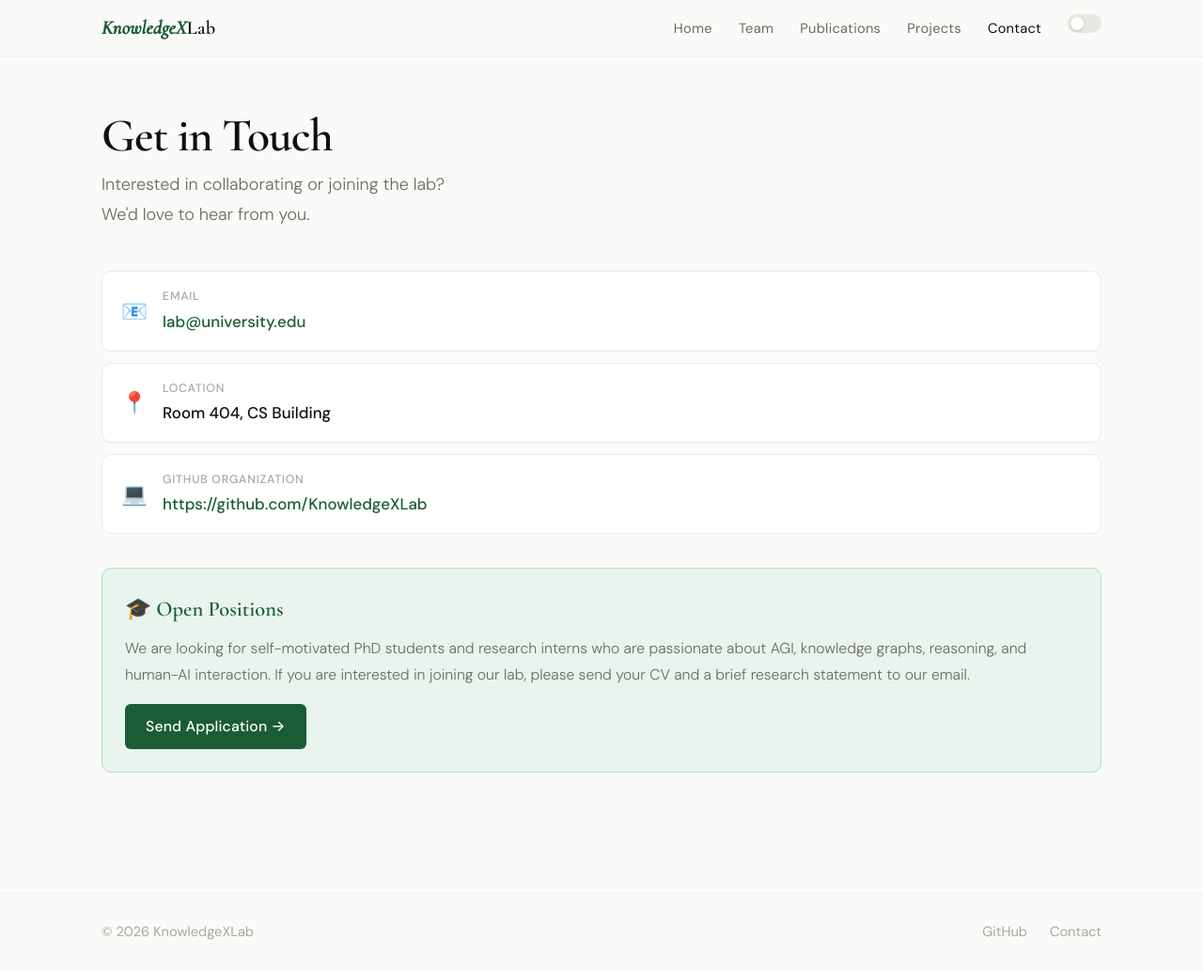
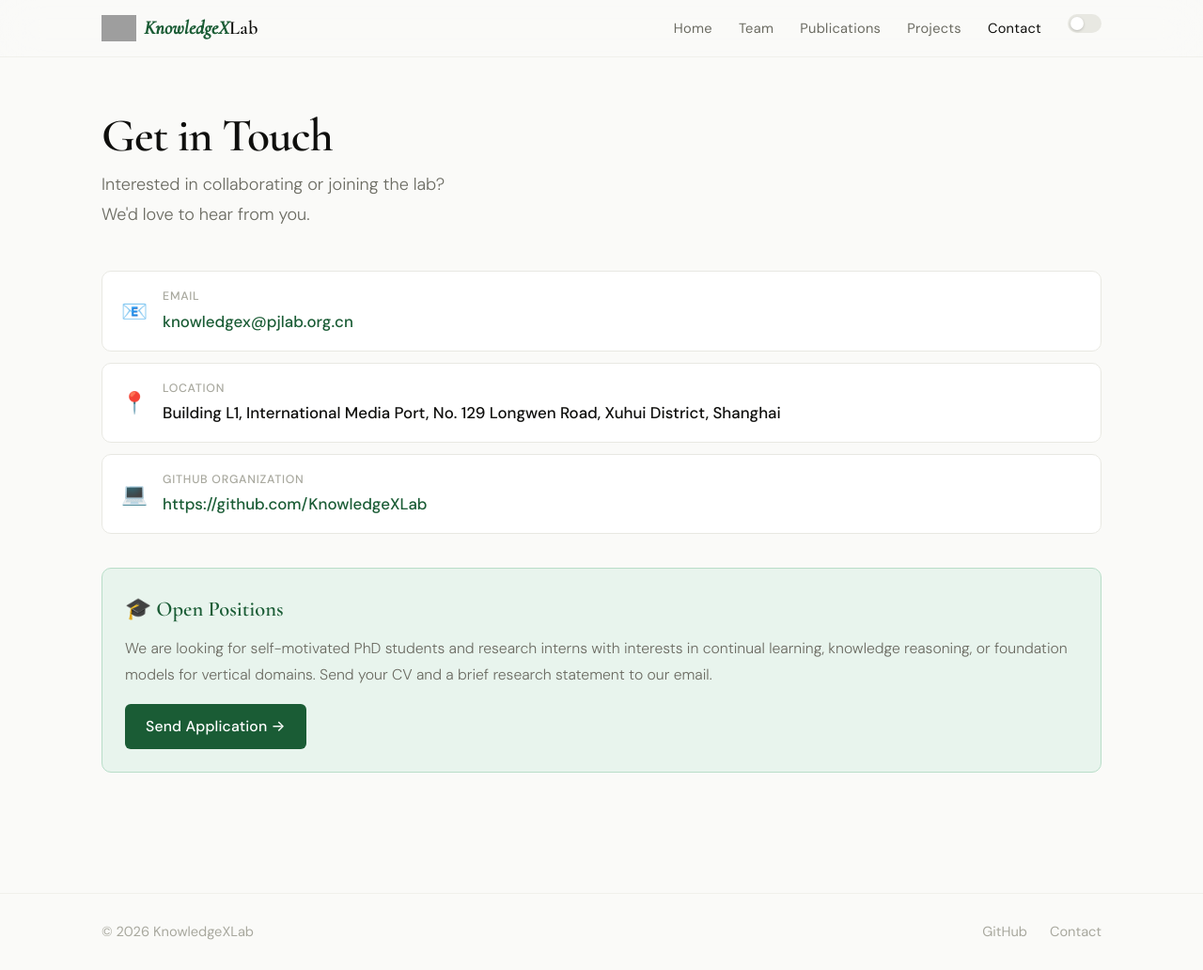
Before and after one commit to KnowledgeXLab/KnowledgeXLab.github.io, a Jekyll site: the page built from contact.md, in a window 1280 px wide and 1032 px high. Shown: the whole window at 94% size. Built offline with Jekyll 4.4.1, drawn with Linux system fonts in a browser that asks for light colours; a style sheet for code colours, icons or effects is not loaded; grey boxes are pictures that could not be loaded.

Commit message:
feat: add logo image to nav and favicon, update contact open positions
- Add logo.png to navbar alongside KnowledgeXLab text
- Set logo.png as browser favicon
- Update Open Positions description to align with research directions

Co-Authored-By: Claude Sonnet 4.6 <noreply@anthropic.com>

```diff
--- a/_config.yml
+++ b/_config.yml
@@ -5,8 +5,8 @@ url: "https://knowledgexlab.github.io"
 baseurl: ""
 
 # Lab info
-lab_email: "lab@university.edu"
-lab_location: "Room 404, CS Building"
+lab_email: "knowledgex@pjlab.org.cn"
+lab_location: "Building L1, International Media Port, No. 129 Longwen Road, Xuhui District, Shanghai"
 lab_github: "https://github.com/KnowledgeXLab"
 lab_twitter: ""
 
--- a/_includes/header.html
+++ b/_includes/header.html
@@ -1,6 +1,9 @@
 <nav class="site-nav">
   <div class="container">
-    <a href="{{ '/' | relative_url }}" class="logo"><span style="color: var(--accent)">KnowledgeX</span>Lab</span></a>
+    <a href="{{ '/' | relative_url }}" class="logo">
+      <img src="{{ '/assets/images/logo.png' | relative_url }}" alt="" class="logo-img">
+      <span class="logo-text"><span>KnowledgeX</span>Lab</span>
+    </a>
     <div class="nav-right">
       <ul class="nav-links" id="nav-links">
         {% for link in site.nav_links %}
--- a/_layouts/default.html
+++ b/_layouts/default.html
@@ -8,6 +8,7 @@
   <link rel="preconnect" href="https://fonts.googleapis.com">
   <link rel="preconnect" href="https://fonts.gstatic.com" crossorigin>
   <link href="https://fonts.googleapis.com/css2?family=Cormorant+Garamond:ital,wght@0,400;0,500;0,600;0,700;1,400;1,500&family=DM+Sans:ital,opsz,wght@0,9..40,300;0,9..40,400;0,9..40,500;0,9..40,600;1,9..40,300&display=swap" rel="stylesheet">
+  <link rel="icon" type="image/png" href="{{ '/assets/images/logo.png' | relative_url }}">
   <link rel="stylesheet" href="{{ '/assets/css/main.css' | relative_url }}">
   <link rel="stylesheet" href="https://cdnjs.cloudflare.com/ajax/libs/font-awesome/6.5.1/css/all.min.css">
   <link rel="stylesheet" href="https://cdn.jsdelivr.net/gh/jpswalsh/academicons@1/css/academicons.min.css">
--- a/assets/css/main.css
+++ b/assets/css/main.css
@@ -99,14 +99,20 @@ img { max-width: 100%; height: auto; display: block; }
 }
 
 .site-nav .logo {
+  display: flex; align-items: center;
+  text-decoration: none;
+}
+.logo-img {
+  height: 28px; width: auto;
+  display: block; margin-right: 8px;
+}
+.logo-text {
   font-family: var(--font-display);
-  font-weight: 600;
-  font-size: 1.125rem;
+  font-weight: 600; font-size: 1.125rem;
   letter-spacing: 0.01em;
   color: var(--text-primary);
-  text-decoration: none;
 }
-.site-nav .logo span { color: var(--accent); font-style: italic; }
+.logo-text span { color: var(--accent); font-style: italic; }
 
 .nav-links {
   display: flex; align-items: center; gap: 28px; list-style: none;
--- a/contact.md
+++ b/contact.md
@@ -36,9 +36,9 @@ description: Get in touch with KnowledgeXLab — collaborations, student applica
 <div class="positions-box">
   <h3>🎓 Open Positions</h3>
   <p>
-    We are looking for self-motivated PhD students and research interns who are passionate about AGI,
-    knowledge graphs, reasoning, and human-AI interaction. If you are interested in joining our lab,
-    please send your CV and a brief research statement to our email.
+    We are looking for self-motivated PhD students and research interns with interests in
+    continual learning, knowledge reasoning, or foundation models for vertical domains.
+    Send your CV and a brief research statement to our email.
   </p>
   <a href="mailto:{{ site.lab_email }}" class="btn btn-primary">Send Application →</a>
 </div>
```
Also changed, not shown: 1 other file.
